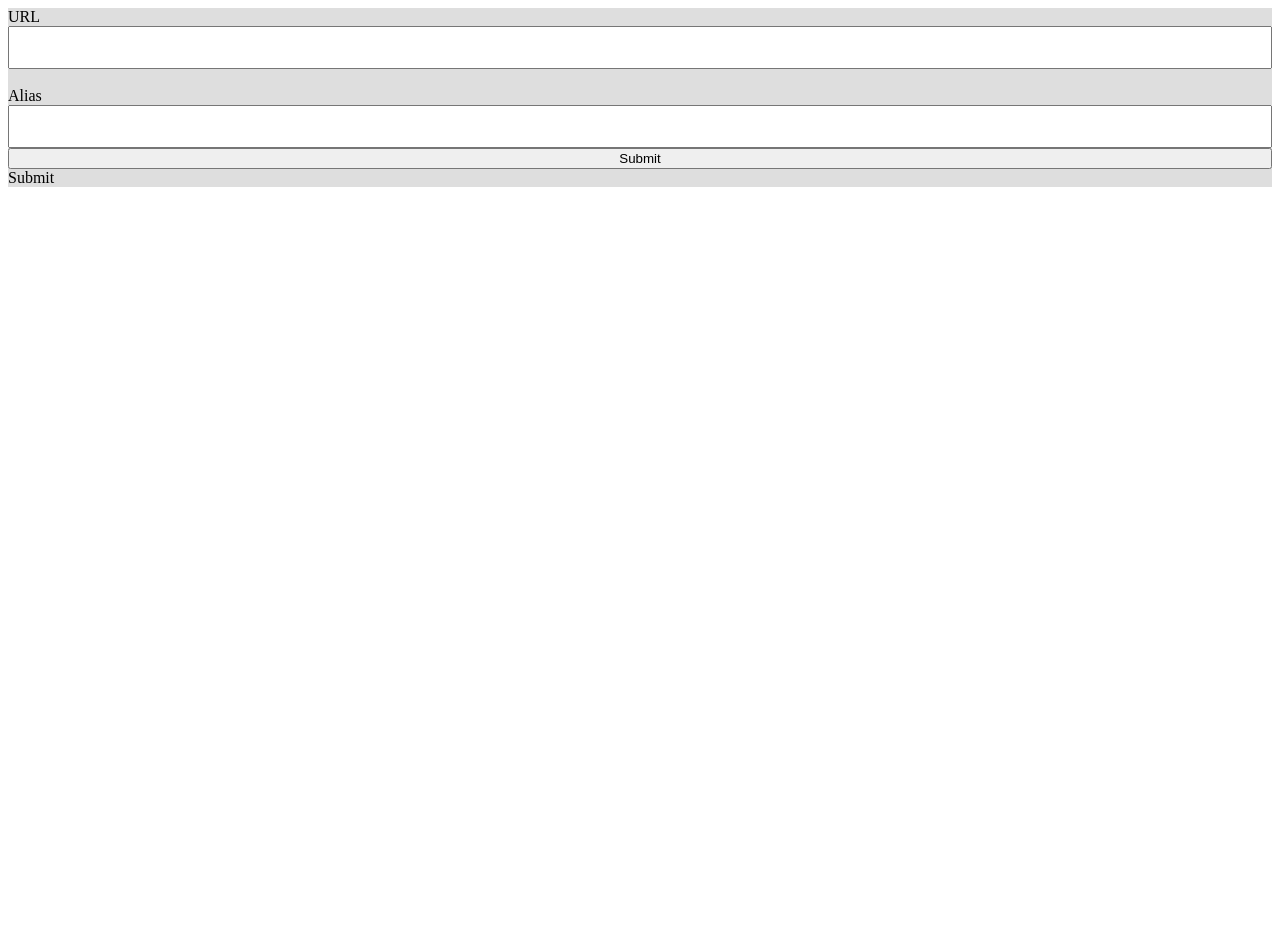
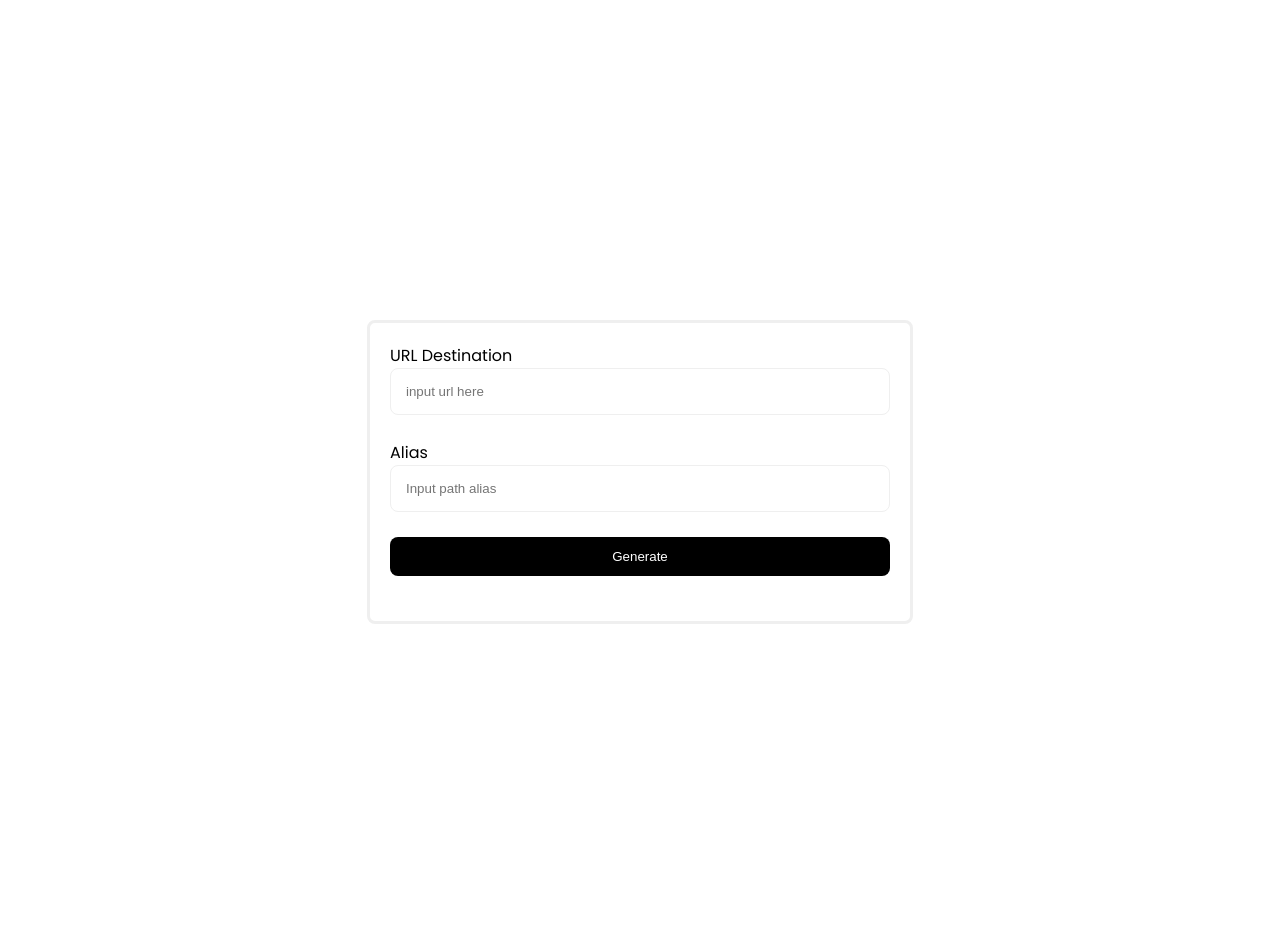
Before and after one commit to adriyo/simple_url_shortener, a Django app: page /shortener/ in a window 1280 px wide. Before the commit the page ends 187 px from the top, so only its background shows below. Run offline with Django 5.2, Linux system fonts and the light colour scheme.

Commit message:
save url & alias

```diff
--- a/shortener/models.py
+++ b/shortener/models.py
@@ -9,8 +9,8 @@ class User(models.Model):
 
 
 class UrlMapping(models.Model):
-    short_url = models.CharField(max_length=10)
-    long_url = models.TextField()
+    short_url = models.CharField(max_length=10, unique=True)
+    long_url = models.TextField(unique=True)
     created_at = models.DateTimeField()
     expired_at = models.DateTimeField()
     user = models.ForeignKey(User, on_delete=models.CASCADE, null=True, blank=True)
--- a/shortener/templates/shortener/index.html
+++ b/shortener/templates/shortener/index.html
@@ -4,29 +4,107 @@
     <meta charset="UTF-8">
     <meta name="viewport" content="width=device-width, initial-scale=1">
     <title>Create Link Shortener</title>
+    <link rel="preconnect" href="https://fonts.googleapis.com">
+    <link rel="preconnect" href="https://fonts.gstatic.com" crossorigin>
+    <link href="https://fonts.googleapis.com/css2?family=Poppins:ital,wght@0,100;0,200;0,300;0,400;0,500;0,600;0,700;0,800;0,900;1,100;1,200;1,300;1,400;1,500;1,600;1,700;1,800;1,900&display=swap" rel="stylesheet">
     <style>
+      :root {
+        --input-radius: 8px;
+      }
+      body {
+        font-family: "Poppins", system-ui;
+        margin: 0;
+        padding: 0;
+        min-height: 100vh;
+      }
+
       form {
-        background-color: #dedede;
+        min-width: 500px;
         display: flex;
         flex-direction: column;
+        padding: 20px;
+        border: 3px solid #efefef;
+        border-radius: var(--input-radius);
       }
 
       input[type="text"] {
-        padding: 12px 12px;
+        width: 100%;
+        padding: 15px;
         box-sizing: border-box;
+        border-radius: var(--input-radius);
+        border: 1px solid #efefef;
+      }
+
+      .sv-12 {
+        padding-bottom: 25px;
+      }
+
+      button[type="submit"] {
+        color: #ffffff;
+        padding: 12px 24px 12px 24px;
+        background-color: #000000;
+        border-radius: var(--input-radius);
+        border: none;
+      }
+
+      .container {
+        display: flex;
+        justify-content: center;
+        padding: 20em;
+      }
+
+      .text-error {
+        font-size: 0.8em;
+        color: red;
+      }
+
+      .box-success {
+        padding: 12px 20px 12px 20px;
+        background-color: #d4edda;
+        border-radius: var(--input-radius);
+        border: 1px solid #c3e6cb;
+        color: #155724;
+      }
+
+      .box-error {
+        padding: 12px 20px 12px 20px;
+        background-color: #f8d7da;
+        border-radius: var(--input-radius);
+        border: 1px solid #f5c6cb;
+        color: #721c24;
       }
 
     </style>
   </head>
   <body>
-    <form action="{% url 'shortener:result' %}" method="post">
-      {% csrf_token %}
-      <label for="url">URL</label>
-      <input type="text" name="url" id="url" />
-      <br/>
-      <label for="alias">Alias</label>
-      <input type="text" name="alias" id="alias"/>
-      <input type="submit">Submit</input>
-    </form>
+    <div class="container">
+      <form action="{% url 'shortener:generate_alias' %}" method="post">
+        {% csrf_token %}
+        <label for="url">URL Destination</label>
+        <input type="text" name="url" id="url" placeholder="input url here" value="{{ url }}" required />
+        {% if error_url %}<span class="text-error">{{ error_url }}</span> {% endif %}
+        <br/>
+        <label for="alias">Alias</label>
+        <input type="text" name="alias" id="alias" placeholder="Input path alias" value="{{ alias }}" required />
+        {% if error_alias %}<span class="text-error">{{ error_alias }}</span> {% endif %}
+        <div class="sv-12"></div>
+        <button type="submit" value="Submit">Generate</button>
+        <div class="sv-12"></div>
+        {% if message %}
+        <div class="box-success">
+          <span>
+            <a href="{{ generated_url }}">{{ generated_url }}</a> {{ message }}
+          </span>
+        </div>
+        {% endif %}
+        {% if error %}
+        <div class="box-error">
+          <span>
+            {{ error }}
+          </span>
+        </div>
+        {% endif %}
+      </form>
+    </div>
   </body>
 </html>
--- a/shortener/urls.py
+++ b/shortener/urls.py
@@ -5,5 +5,5 @@ from . import views
 app_name = "shortener"
 urlpatterns = [
     path("", views.index, name="index"),
-    path("result/", views.result, name="result"),
+    path("generate_alias/", views.result, name="generate_alias"),
 ]
--- a/shortener/views.py
+++ b/shortener/views.py
@@ -1,6 +1,9 @@
 from django.http import HttpResponseRedirect
-from django.shortcuts import render
+from django.shortcuts import render, redirect
 from django.urls import reverse
+from .models import UrlMapping
+from django.utils import timezone
+from django.db import IntegrityError
 
 
 def index(request):
@@ -13,6 +16,34 @@ def result(request):
         url = request.POST["url"]
         alias = request.POST["alias"]
         context = {"url": url, "alias": alias}
-        return render(request, "shortener/result.html", context)
     except KeyError:
-        return HttpResponseRedirect(reverse("shortener:index"))
+        return redirect(reverse("shortener:index"))
+
+    try:
+        is_url_invalid = len(url) < 5
+        is_alias_invalid = len(alias) < 5
+        if is_url_invalid or is_alias_invalid:
+            context = {
+                "url": url,
+                "alias": alias,
+                "error_url": "URL is invalid",
+                "error_alias": "Path is invalid",
+            }
+            return render(request, "shortener/index.html", context)
+
+        url_mapping = UrlMapping(
+            short_url=alias,
+            long_url=url,
+            created_at=timezone.now(),
+            expired_at=timezone.now() + timezone.timedelta(days=30),
+            user=None,
+            click_count=0,
+        )
+        url_mapping.save()
+        context["message"] = " successfully created"
+        current_host = request.build_absolute_uri("/")
+        context["generated_url"] = f"{current_host}{alias}"
+        return render(request, "shortener/index.html", context)
+    except IntegrityError:
+        context.update({"error": "URL or Alias already exists"})
+        return render(request, "shortener/index.html", context)
```
Also changed, not shown: shortener/templates/shortener/result.html (deleted, +0 -21 lines), shortener/migrations/0002_alter_urlmapping_long_url_alter_urlmapping_short_url.py (added).
